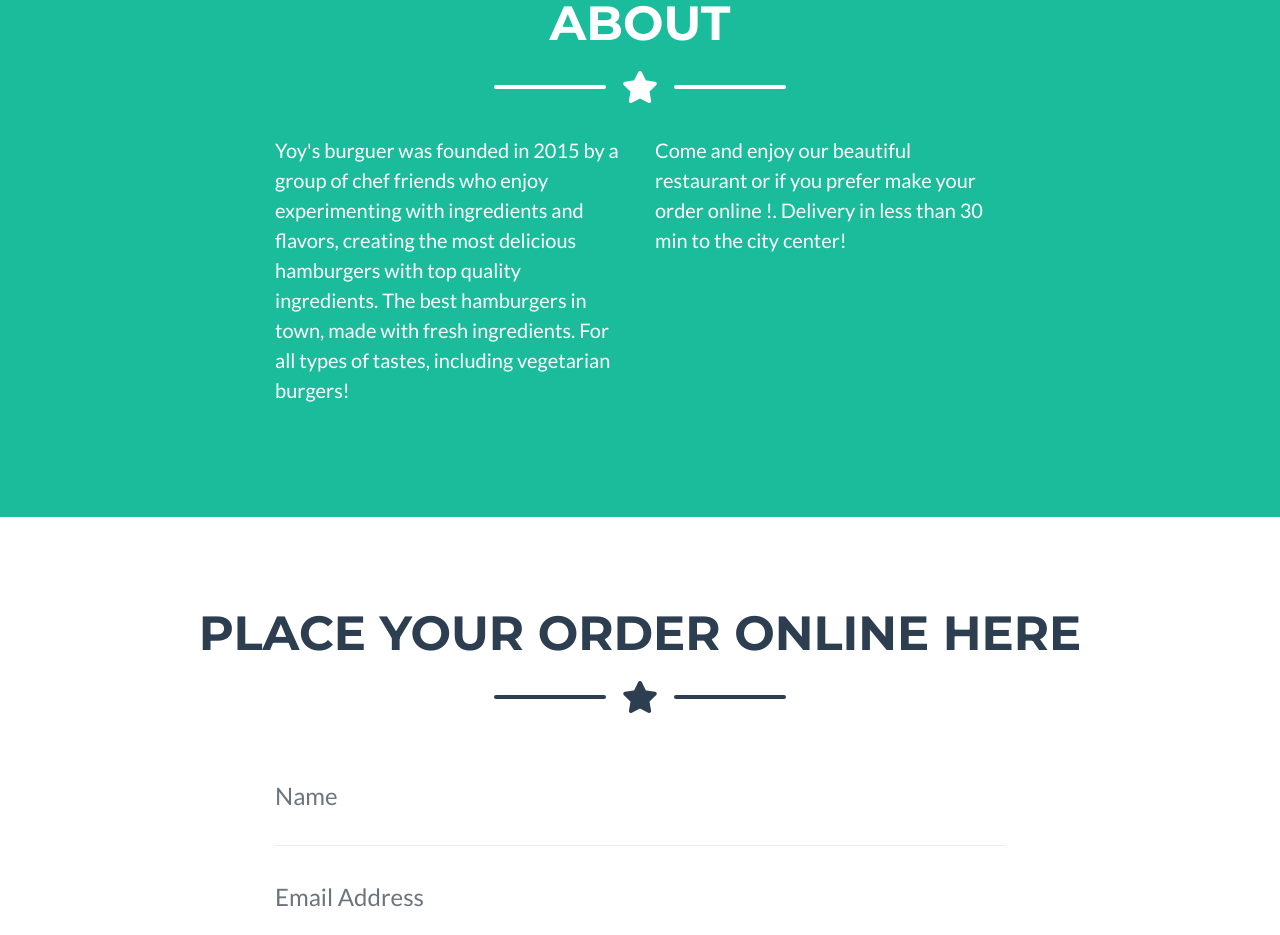
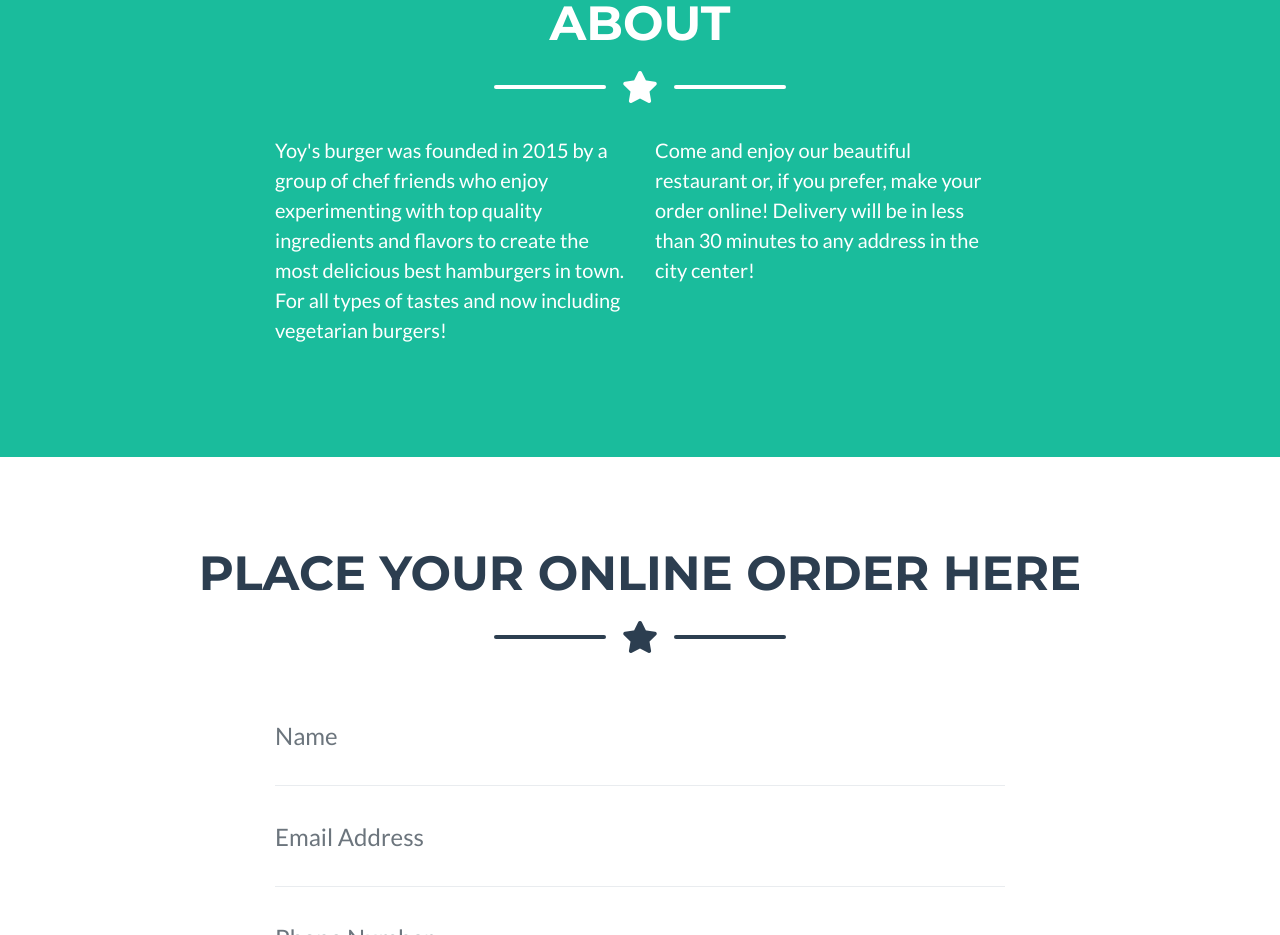
Before and after one commit to raquelmartini/IWA_CA1, a plain HTML site: page views/myindex.html in a window 1280 px wide. Shown: the part 1780-2715 px from the top of the page. Drawn offline with Linux system fonts and the light colour scheme.

Commit message:
Spelling, typos and change text

```diff
--- a/views/myindex.html
+++ b/views/myindex.html
@@ -192,10 +192,10 @@
       <!-- About Section Content -->
       <div class="row">
         <div class="col-lg-4 ml-auto">
-          <p class="lead">Yoy's burguer was founded in 2015 by a group of chef friends who enjoy experimenting with ingredients and flavors, creating the most delicious hamburgers with top quality ingredients. The best hamburgers in town, made with fresh ingredients. For all types of tastes, including vegetarian burgers!</p>
+          <p class="lead">Yoy's burger was founded in 2015 by a group of chef friends who enjoy experimenting with top quality ingredients and flavors to create the most delicious best hamburgers in town. For all types of tastes and now including vegetarian burgers!</p>
         </div>
         <div class="col-lg-4 mr-auto">
-          <p class="lead">Come and enjoy our beautiful restaurant or if you prefer make your order online !. Delivery in less than 30 min to the city center!</p>
+          <p class="lead">Come and enjoy our beautiful restaurant or, if you prefer, make your order online! Delivery will be in less than 30 minutes to any address in the city center!</p>
         </div>
       </div>
 
@@ -208,7 +208,7 @@
     <div class="container">
 
       <!-- Contact Section Heading -->
-      <h2 class="page-section-heading text-center text-uppercase text-secondary mb-0">Place your order online here</h2>
+      <h2 class="page-section-heading text-center text-uppercase text-secondary mb-0">Place your online order here</h2>
 
       <!-- Icon Divider -->
       <div class="divider-custom">
```
